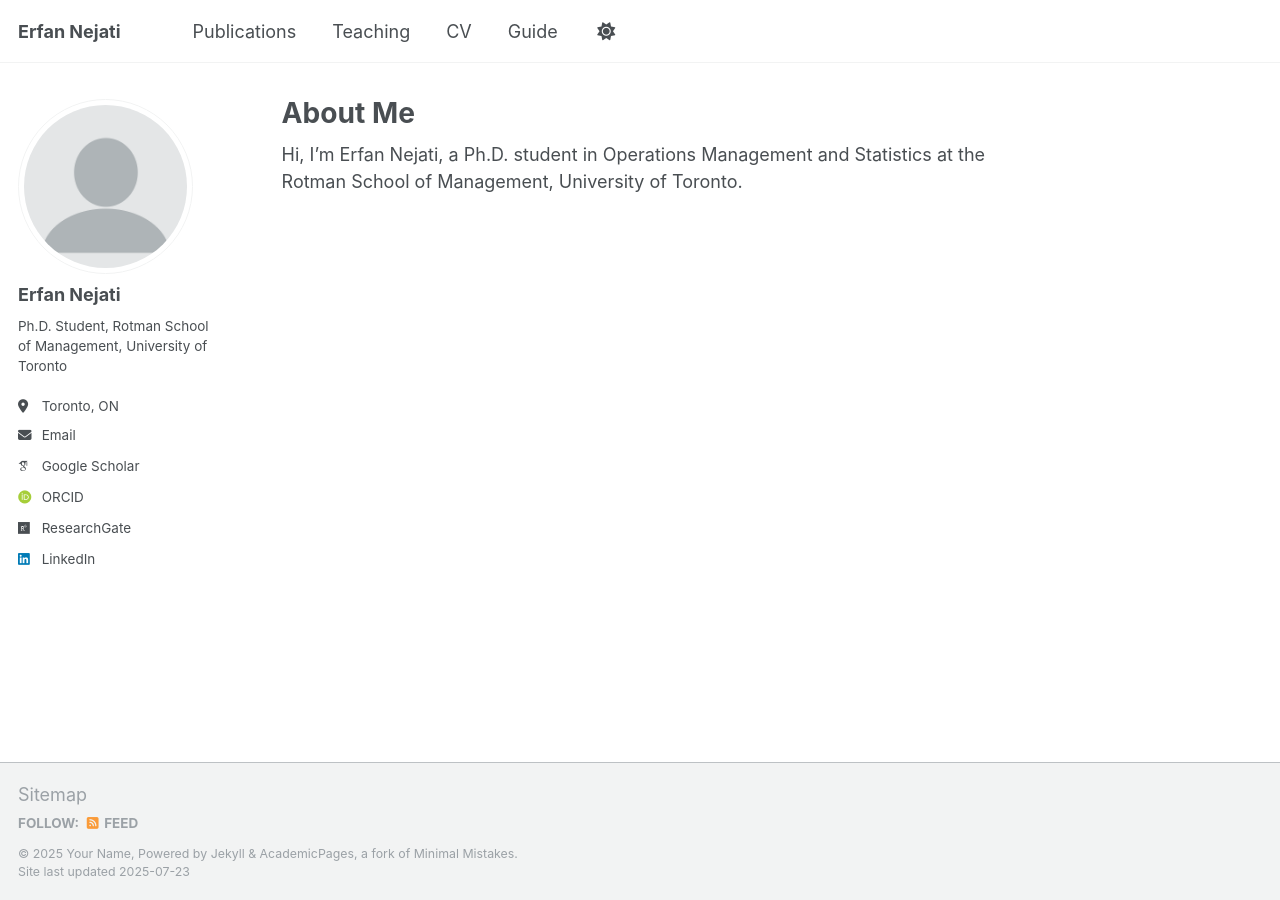
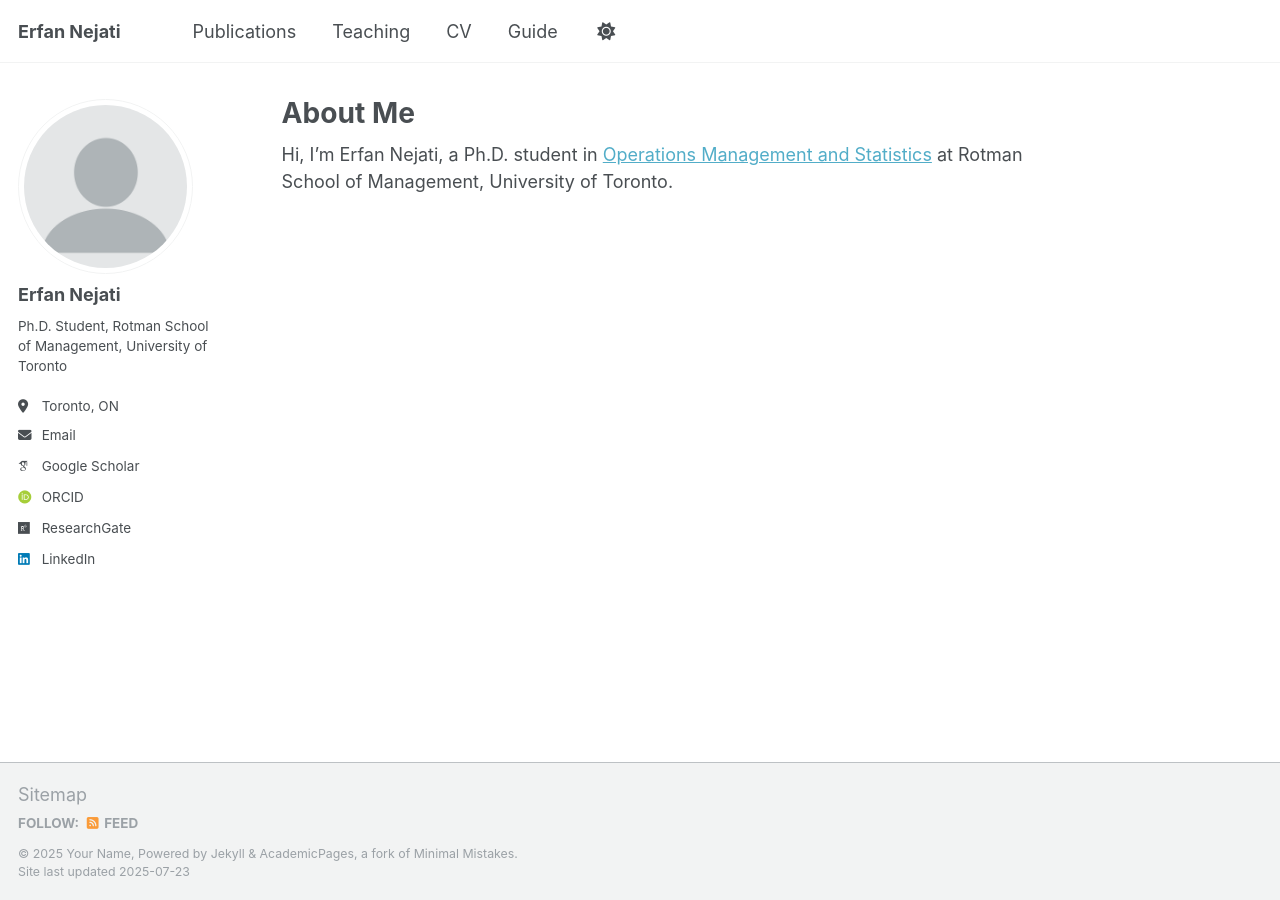
Before and after one commit to erfannjt/my-website, a Jekyll site: the page built from _pages/about.md, in a window 1280 px wide. Built offline with Jekyll 4.4.1, drawn with Linux system fonts in a browser that asks for light colours; some web fonts are replaced; a script that is not in the unit is left out.

Commit message:
Update about.md

```diff
--- a/_pages/about.md
+++ b/_pages/about.md
@@ -6,4 +6,4 @@ redirect_from:
   - /about/
   - /about.html
 ---
-Hi, I'm Erfan Nejati, a Ph.D. student in Operations Management and Statistics at the Rotman School of Management, University of Toronto.
+Hi, I'm Erfan Nejati, a Ph.D. student in [Operations Management and Statistics]([https://example.com](https://www.rotman.utoronto.ca/faculty-and-research/academic-areas/operations-management-and-statistics/)) at Rotman School of Management, University of Toronto.
```
